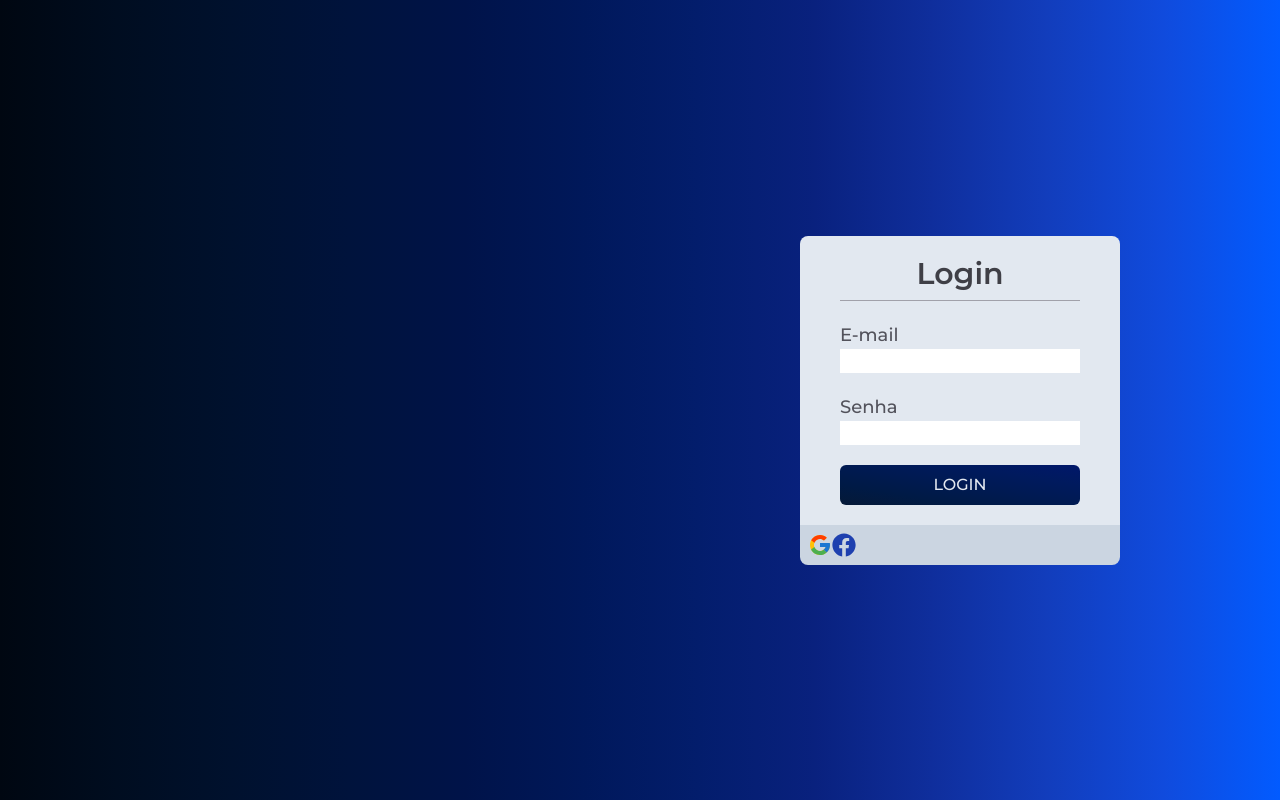
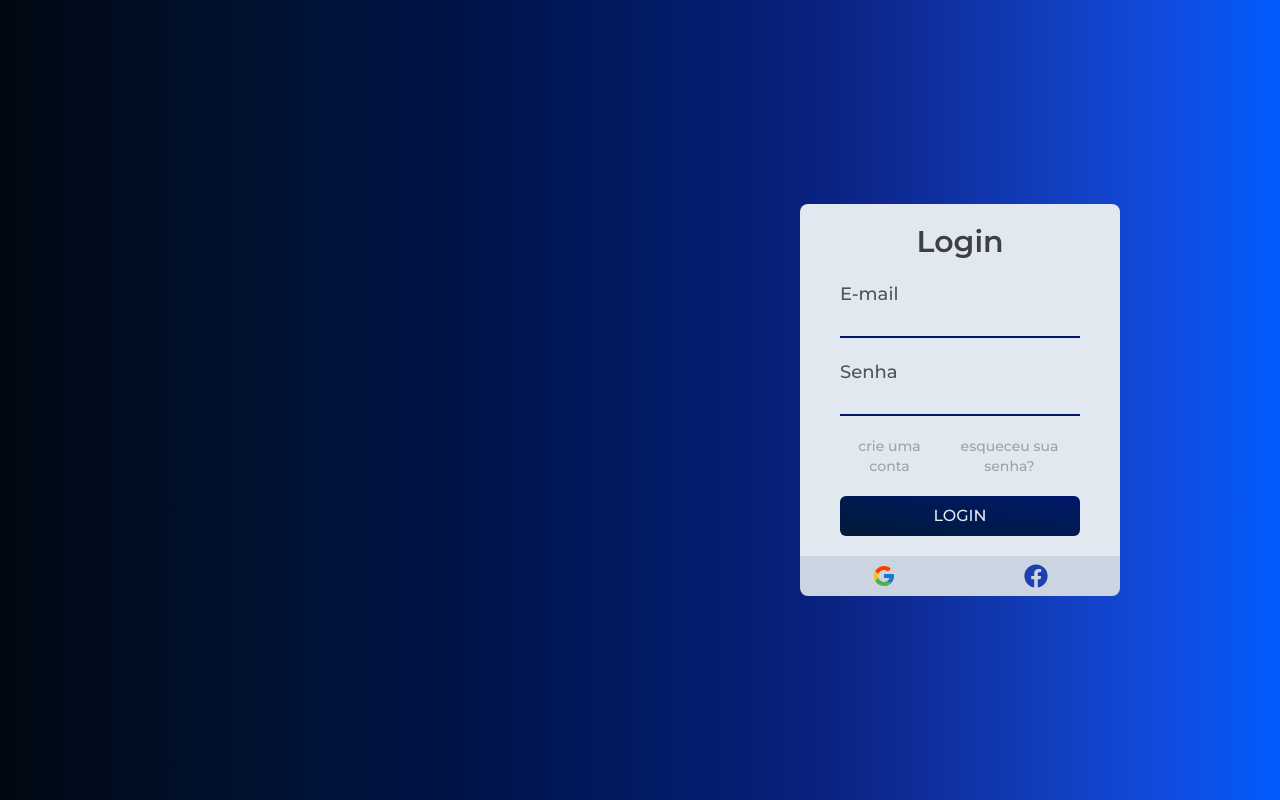
Before and after one commit to devLucasAquino/social-network, a React (Vite) app: page / in a window 1280 px wide. Built offline with nearby package versions, Linux system fonts and the light colour scheme.

Commit message:
feat: added forgot password and register account options

```diff
--- a/src/App.tsx
+++ b/src/App.tsx
@@ -9,26 +9,29 @@ function App() {
       <aside className="w-1/2"></aside>
       <section className="flex justify-center items-center w-1/2 flex-col">
         <form className="bg-slate-200 py-5 px-10 rounded-t-lg space-y-5 w-1/2">
-          <div>
+          <header>
             <h1 className="text-center font-semibold text-3xl text-zinc-700 mb-2">Login</h1>
-            <div className="h-[1px] w-full bg-zinc-400 mb-3"></div>
+          </header>
+          <div className="space-y-1">
+            <h3 className="text-lg font-medium text-zinc-600">E-mail</h3>
+            <input className="w-full font-medium border-b-2 border-blue-default bg-transparent focus:outline-none px-4" type="text" />
           </div>
-          <div>
-            <h3 className="text-lg font-medium text-zinc-600">E-mail</h3>
-            <input className="w-full" type="text" />
+          <div className="space-y-1">
+            <h3 className="text-lg font-medium text-zinc-600">Senha</h3>
+            <input className="w-full font-medium border-b-2 border-blue-default bg-transparent focus:outline-none px-4" type="text" />
           </div>
-          <div>
-            <h3 className="text-lg font-medium text-zinc-600">Senha</h3>
-            <input className="w-full" type="text" />
+          <div className="flex text-zinc-400 text-sm font-medium justify-around">
+            <button><span className="hover:text-zinc-500">crie uma conta</span></button>
+            <button><span className="hover:text-zinc-500">esqueceu sua senha?</span></button>
           </div>
-          <div className="flex justify-between items-center">
+          <div className="flex flex-col justify-between items-center">
             <button className="bg-default-btn font-medium text-slate-200 w-full py-2 rounded-md">LOGIN</button>
           </div>
         </form>
-        <div className="bg-slate-300 flex items-center w-1/2 rounded-b-lg p-2">
-          <FcGoogle className="size-6"/>
-          <FaFacebook className="size-6 text-blue-800"/>
-        </div>
+        <footer className="bg-slate-300 flex items-center justify-around w-1/2 rounded-b-lg p-2">
+          <button><FcGoogle className="size-6"/></button>
+          <button><FaFacebook className="size-6 text-blue-800"/></button>
+        </footer>
       </section>
     </div>
   )
--- a/tailwind.config.js
+++ b/tailwind.config.js
@@ -9,6 +9,9 @@ export default {
       backgroundImage: {
         "default": "linear-gradient(to left, #025bff, #104bdd, #123dbc, #0f2e9c, #09217e, #031d6c, #00185a, #001349, #00133c, #00112e, #000d20, #000711);",
         "default-btn": "linear-gradient(to right top, #051937, #001a45, #001a52, #001a5e, #00176a);"
+      },
+      colors: {
+        "blue-default" : "#00176a"
       }
     },
   },
```
